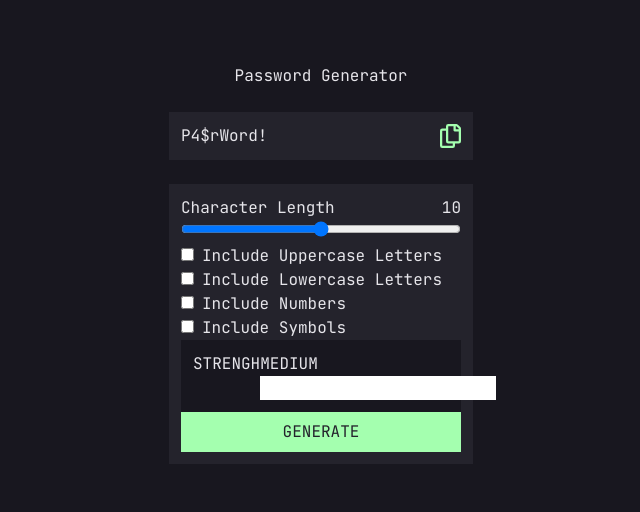
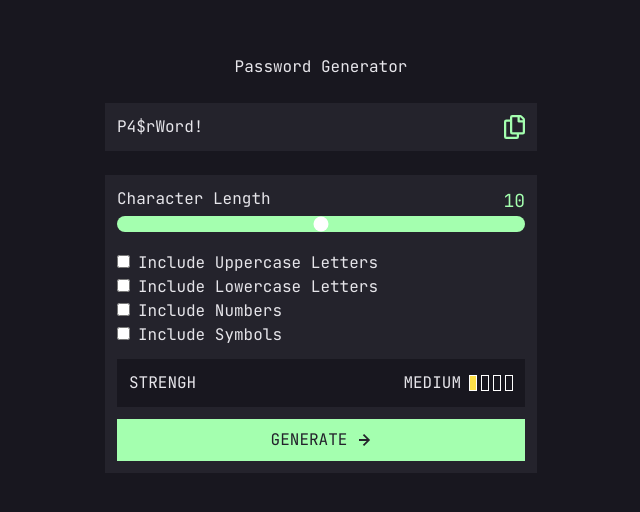
Before and after one commit to outerpreneur/password-generator-app, a website: page index.html in a window 1280 px wide. Shown: the part 136-648 px from the top of the page, without its empty margins (319-959 px from the left). Drawn offline with Linux system fonts and the light colour scheme.

Commit message:
html completed

```diff
--- a/index.html
+++ b/index.html
@@ -20,7 +20,9 @@
     <title>Frontend Mentor | Password generator app</title>
   </head>
   <body class="bg-blackbg font-jetFont">
-    <main class="flex h-screen justify-center items-center max-w-xs mx-auto">
+    <main
+      class="flex h-screen justify-center items-center max-w-xs md:max-w-sm lg:max-w-md mx-auto"
+    >
       <div id="container" class="flex flex-col gap-6 w-full text-lightGray p-2">
         <div>
           <h1 class="text-center">Password Generator</h1>
@@ -36,16 +38,22 @@
             </svg>
           </div>
         </div>
-        <div class="bg-darkGray py-3 px-3">
-          <div>
+        <div class="bg-darkGray py-3 px-3 flex flex-col gap-3">
+          <div class="">
             <div class="flex justify-between">
               <p>Character Length</p>
-              <span>10</span>
+              <span class="text-accent text-lg">10</span>
             </div>
 
-            <input class="w-full" type="range">
+            <input
+              id="myRange"
+              class="w-full appearance-none rounded-xl bg-transparent accent-white [&::-webkit-slider-thumb]:h-[150px] [&::-webkit-slider-runnable-track]:bg-accent [&::-webkit-slider-runnable-track]:rounded-xl"
+              type="range"
+              min="0"
+              value="10"
+              max="20"
+            />
           </div>
-
 
           <form action="" class="flex flex-col">
             <div>
@@ -54,7 +62,7 @@
                 id=""
                 name=""
                 value=""
-                class="mr-2"
+                class="mr-2 bg-pink-400 checked:accent-accent"
               /><label>Include Uppercase Letters</label>
             </div>
             <div>
@@ -86,16 +94,49 @@
             </div>
           </form>
 
-          <div class="uppercase bg-blackbg p-3 flex justify-between">
-            <p>STRENGH</p>
-            <div>
-            <span>MEDIUM</span><input />
+          <div class="flex flex-col gap-3">
+            <div class="uppercase bg-blackbg p-3 flex justify-between">
+              <p>STRENGH</p>
+              <div class="flex gap-2">
+                <span>MEDIUM</span>
+                <eiv class="flex gap-1">
+                  <div
+                    class="h-4 w-2 bg-yellow-300 self-center border-white border"
+                  ></div>
+                  <div
+                    class="h-4 w-2 bg-transparent self-center border-white border"
+                  ></div>
+                  <div
+                    class="h-4 w-2 bg-transparent self-center border-white border"
+                  ></div>
+                  <div
+                    class="h-4 w-2 bg-transparent self-center border-white border"
+                  ></div>
+                </eiv>
+              </div>
             </div>
+
+            <button
+              class="bg-accent border-accent border uppercase text-darkGray w-full py-2 flex justify-center gap-3 hover:bg-transparent hover:border-accent hover:text-accent"
+            >
+              Generate
+              <svg
+                class="self-center"
+                width="12"
+                height="12"
+                xmlns="http://www.w3.org/2000/svg"
+              >
+                <path
+                  class="hover:fill-accent"
+                  fill="currentColor"
+                  d="m5.106 12 6-6-6-6-1.265 1.265 3.841 3.84H.001v1.79h7.681l-3.841 3.84z"
+                />
+              </svg>
+            </button>
           </div>
-
-          <button class="bg-accent uppercase text-darkGray w-full py-2">Generate</button>
         </div>
       </div>
     </main>
+    <script src="app.js"></script>
   </body>
 </html>
--- a/tailwind.config.js
+++ b/tailwind.config.js
@@ -4,6 +4,7 @@ module.exports = {
   theme: {
     extend: {
       colors: {
+        accent: "#A4FFAF",
         darkGray: "#24232C",
         lightGray: "#E6E5EA",
         darkColor: "#244232C",
@@ -12,7 +13,7 @@ module.exports = {
         blackbg: "#18171F",
         darkGray: "#24232C",
         lightGray: "#E6E5EA",
-        accent: "#A4FFAF",
+        bgAccent: "#A4FFAF",
       },
       fontFamily: {
         jetFont: "JetBrains Mono",
```
Also changed, not shown: app.js (added), dist/output.css.
